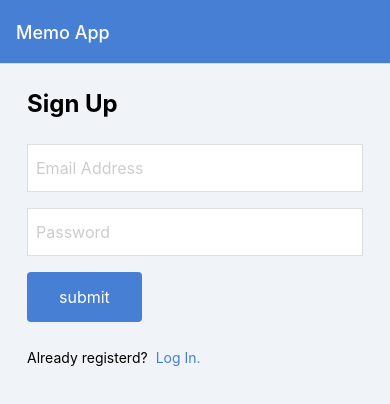
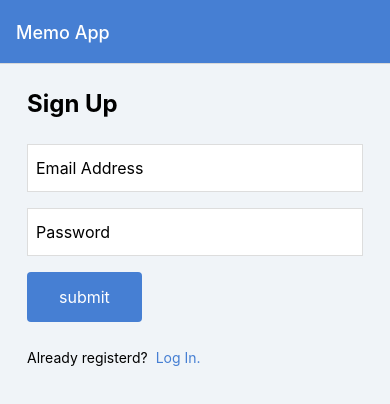
Before and after one commit to onTheRice/MemoApp, a React Native app: screen /SignUp in a window 390 px wide. Shown: the top 404 px of the page. Built offline with nearby package versions, Linux system fonts and the light colour scheme.

Commit message:
set textInput option

```diff
--- a/src/screens/LoginScreen.jsx
+++ b/src/screens/LoginScreen.jsx
@@ -1,5 +1,5 @@
 /* eslint-disable linebreak-style */
-import React from 'react';
+import React, { useState } from 'react';
 import {
   View, Text, TextInput, StyleSheet, TouchableOpacity,
 } from 'react-native';
@@ -7,12 +7,30 @@
 
 export default function LoginScreen(props) {
   const { navigation } = props;
+  const [email, setEmail] = useState('');
+  const [password, setPassword] = useState('');
   return (
     <View style={styles.container}>
       <View style={styles.inner}>
         <Text style={styles.title}>Log In</Text>
-        <TextInput style={styles.input} value="Email Address" />
-        <TextInput style={styles.input} value="Password" />
+        <TextInput
+          style={styles.input}
+          value={email}
+          onChangeText={(text) => { setEmail(text); }}
+          autoCapitalize="none"
+          keyboardType="email-address"
+          placeholder="Email Address"
+          textContentType="emailAddress"
+        />
+        <TextInput
+          style={styles.input}
+          value={password}
+          onChangeText={(text) => { setPassword(text); }}
+          autoCapitalize="none"
+          placeholder="Password"
+          secureTextEntry
+          textContentType="password"
+        />
         <Button
           label="submit"
           onPress={() => {
--- a/src/screens/SignUpScreen.jsx
+++ b/src/screens/SignUpScreen.jsx
@@ -1,5 +1,5 @@
 /* eslint-disable linebreak-style */
-import React from 'react';
+import React, { useState } from 'react';
 import {
   View, Text, TextInput, StyleSheet, TouchableOpacity,
 } from 'react-native';
@@ -7,12 +7,30 @@
 
 export default function SignUpScreen(props) {
   const { navigation } = props;
+  const [email, setEmail] = useState('');
+  const [password, setPassword] = useState('');
   return (
     <View style={styles.container}>
       <View style={styles.inner}>
         <Text style={styles.title}>Sign Up</Text>
-        <TextInput style={styles.input} value="Email Address" />
-        <TextInput style={styles.input} value="Password" />
+        <TextInput
+          style={styles.input}
+          value={email}
+          onChangeText={(text) => { setEmail(text); }}
+          autoCapitalize="none"
+          keyboardType="email-address"
+          placeholder="Email Address"
+          textContentType="emailAddress"
+        />
+        <TextInput
+          style={styles.input}
+          value={password}
+          onChangeText={(text) => { setPassword(text); }}
+          autoCapitalize="none"
+          placeholder="Password"
+          secureTextEntry
+          textContentType='password'
+        />
         <Button
           label="submit"
           onPress={() => {
@@ -62,8 +80,8 @@
     borderColor: '#DDDDDD',
     borderWidth: 1,
     paddingHorizontal: 8,
-    color: 'rgba(0, 0, 0, 0.2)',
     marginBottom: 16,
+    color: 'black',
   },
   footerText: {
     fontSize: 14,
```
